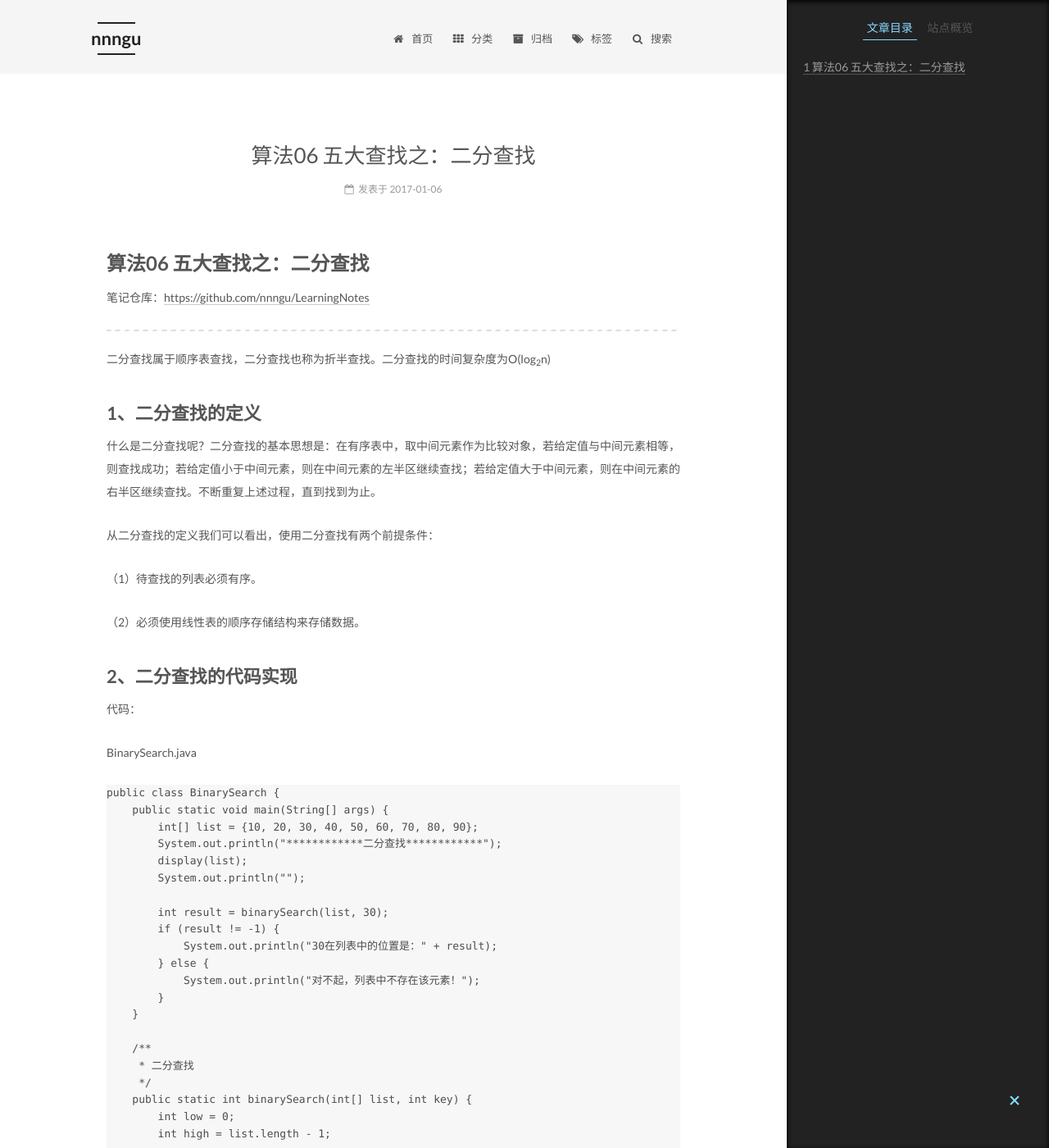
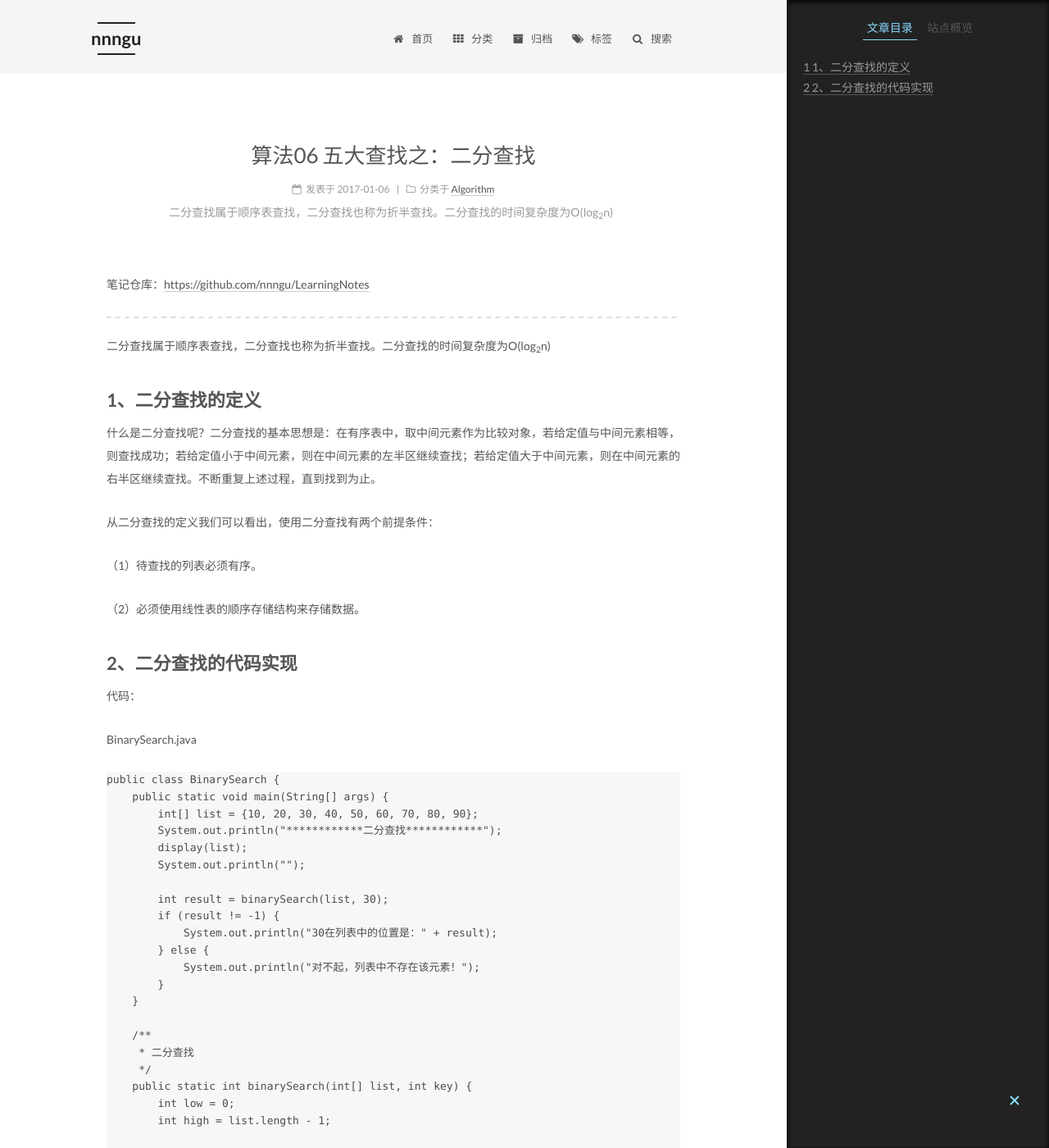
Before and after one commit to nnngu/LearningNotes, a Jekyll site: the page built from _posts/2017-01-06-算法06 五大查找之：二分查找.md, in a window 1280 px wide and 1400 px high. Shown: the whole window at 82% size. Built offline with Jekyll 4.4.1, drawn with Linux system fonts in a browser that asks for light colours.

Commit message:
修改文件: _posts/2017-01-06-算法06 五大查找之：二分查找.md

```diff
--- a/_posts/2017-01-06-算法06 五大查找之：二分查找.md
+++ b/_posts/2017-01-06-算法06 五大查找之：二分查找.md
@@ -1,4 +1,7 @@
-# 算法06 五大查找之：二分查找
+---
+categories: Algorithm
+description: 二分查找属于顺序表查找，二分查找也称为折半查找。二分查找的时间复杂度为O(log<sub>2</sub>n)
+---
 
 笔记仓库：[https://github.com/nnngu/LearningNotes](https://github.com/nnngu/LearningNotes)
 
```
